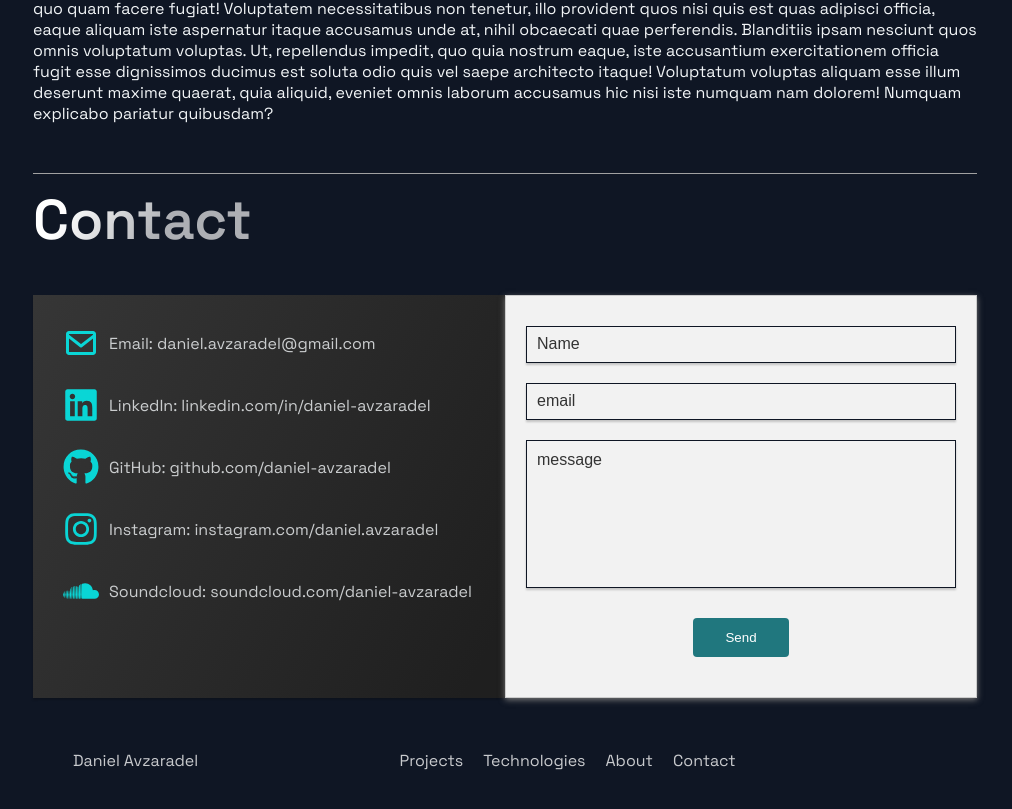
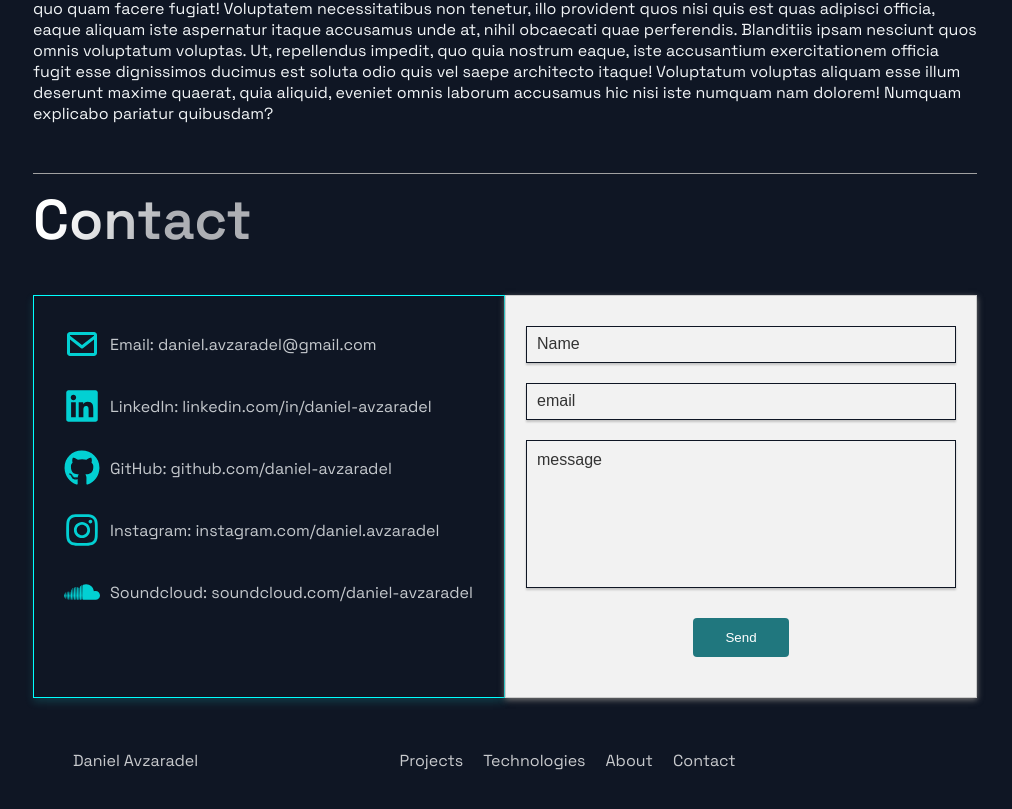
Before and after one commit to daniel-avzaradel/react-portfolio, a Next.js app: page / in a window 1280 px wide. Shown: the part 2072-2881 px from the top of the page, without its empty margins (135-1147 px from the left). Built offline with nearby package versions, Linux system fonts and the light colour scheme.

Commit message:
changed footer social background color and border

```diff
--- a/components/Footer/Footer.module.css
+++ b/components/Footer/Footer.module.css
@@ -28,9 +28,10 @@
   justify-content: flex-start;
   align-items: flex-start;
   padding: 30px;
-  background: rgb(32, 32, 32);
-  background: linear-gradient(297deg, rgb(31, 31, 31) 6%, rgb(54, 54, 54) 100%);
-  box-shadow: 0 2px 2px rgba(0, 0, 0, 0.2);
+  /* background: rgb(32, 32, 32);
+  background: linear-gradient(297deg, rgb(31, 31, 31) 6%, rgb(54, 54, 54) 100%); */
+  box-shadow: 0 4px 8px rgb(28, 197, 197, 0.2);
+  border: 1px solid cyan;
 }
 
 .footer__contactRow {
```
